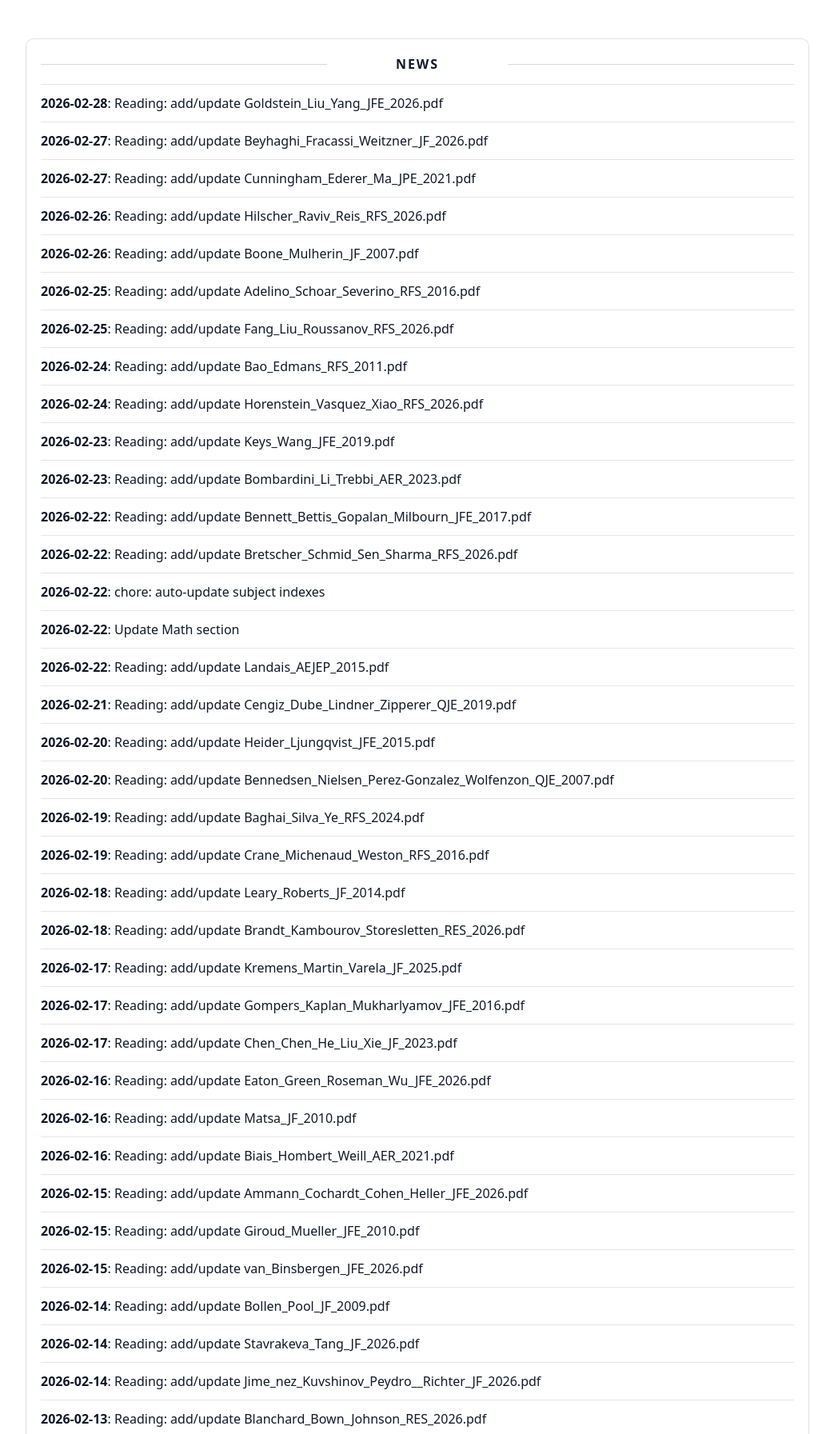
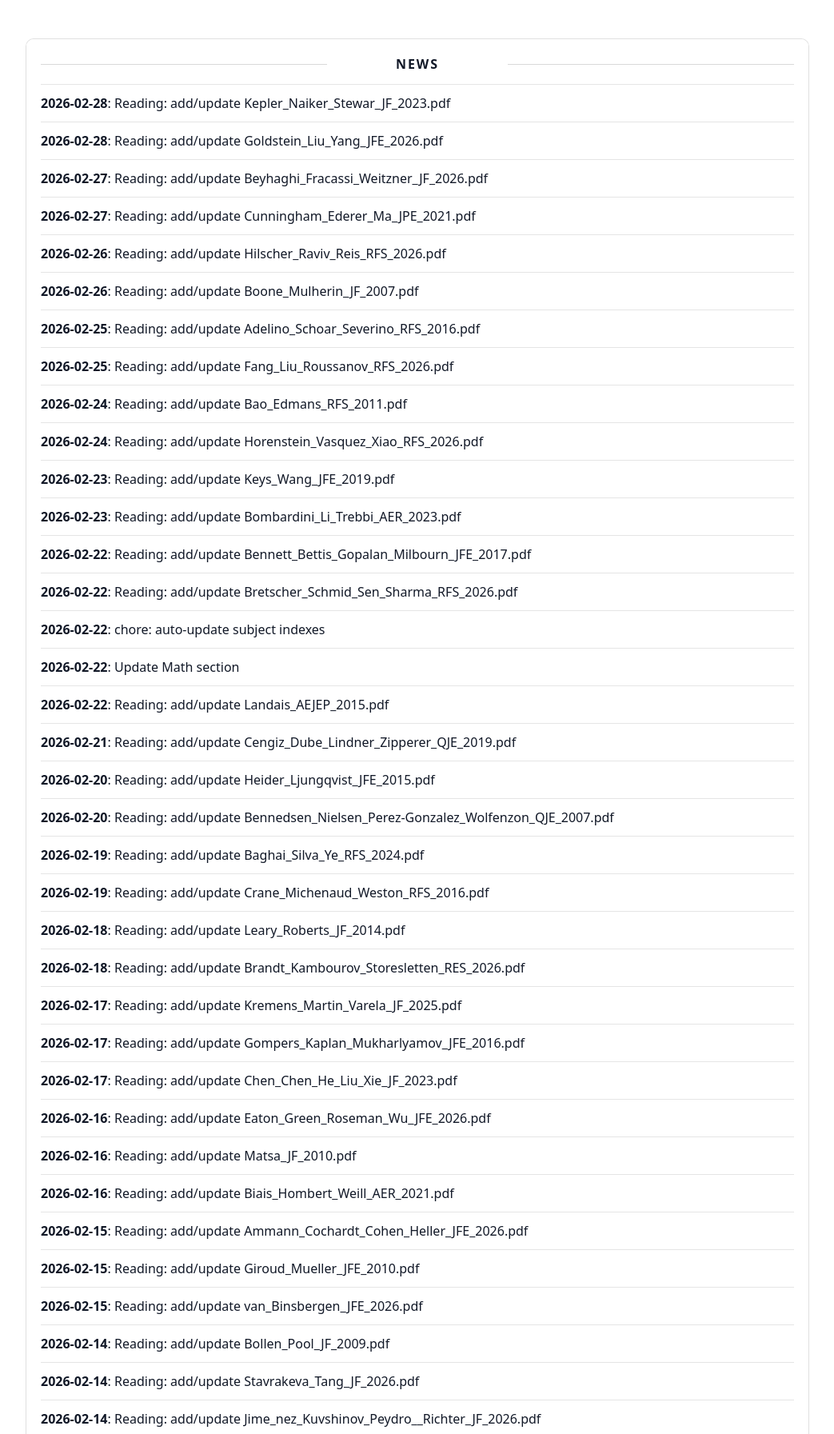
Before and after one commit to yaxinzn/study-archive, a Jekyll site: the page built from updates/index.md, in a window 1280 px wide, cut to the strip 476-2269 px from the top of the page. Shown: the whole strip at 80% size, without its empty margins (118-1161 px from the left). Built offline with Jekyll 4.4.1, drawn with Linux system fonts in a browser that asks for light colours; some of the changed text lies outside the part shown.

Commit message:
chore: update NEWS feed

```diff
--- a/_data/news.yml
+++ b/_data/news.yml
@@ -1,4 +1,7 @@
 # Auto-generated update history (sorted newest -> oldest). Do not edit manually.
+- ts: "1772276115"
+  date: "2026-02-28"
+  title: "Reading: add/update Kepler_Naiker_Stewar_JF_2023.pdf"
 - ts: "1772275998"
   date: "2026-02-28"
   title: "Reading: add/update Goldstein_Liu_Yang_JFE_2026.pdf"
```
